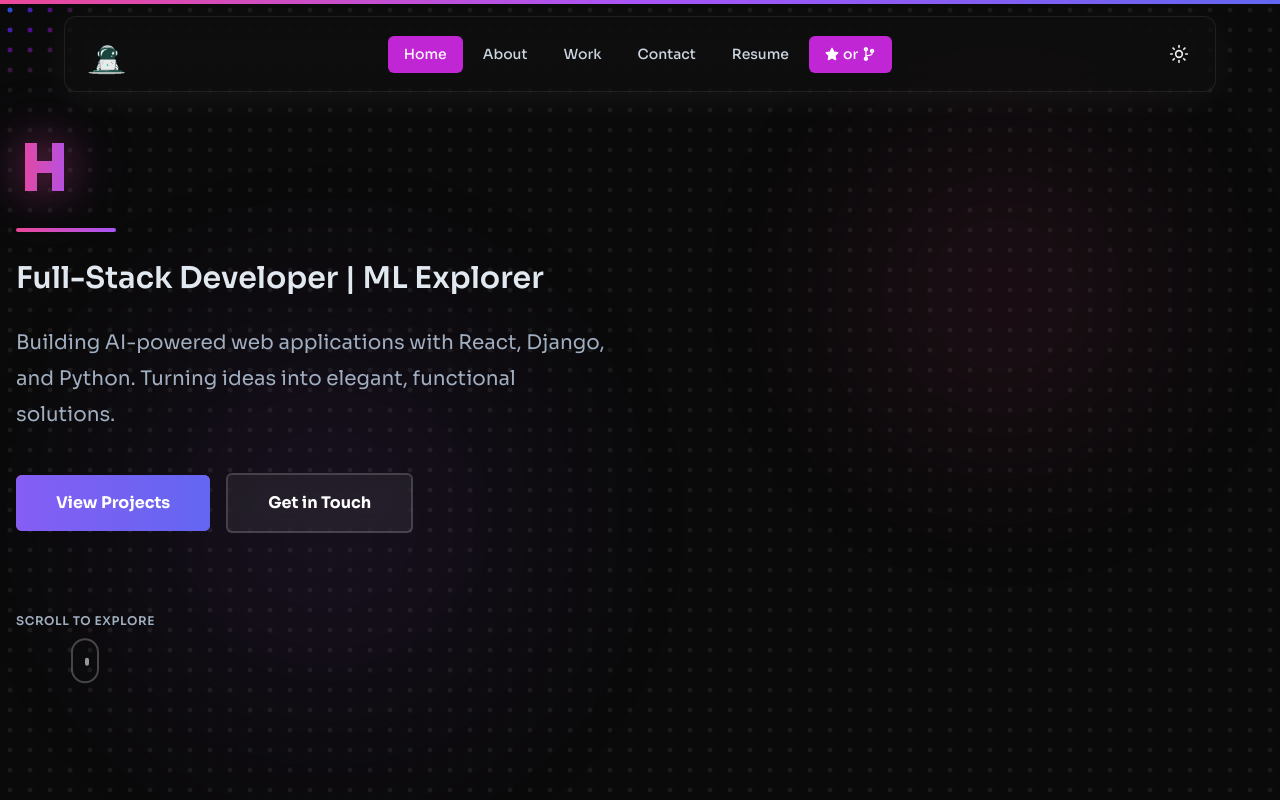
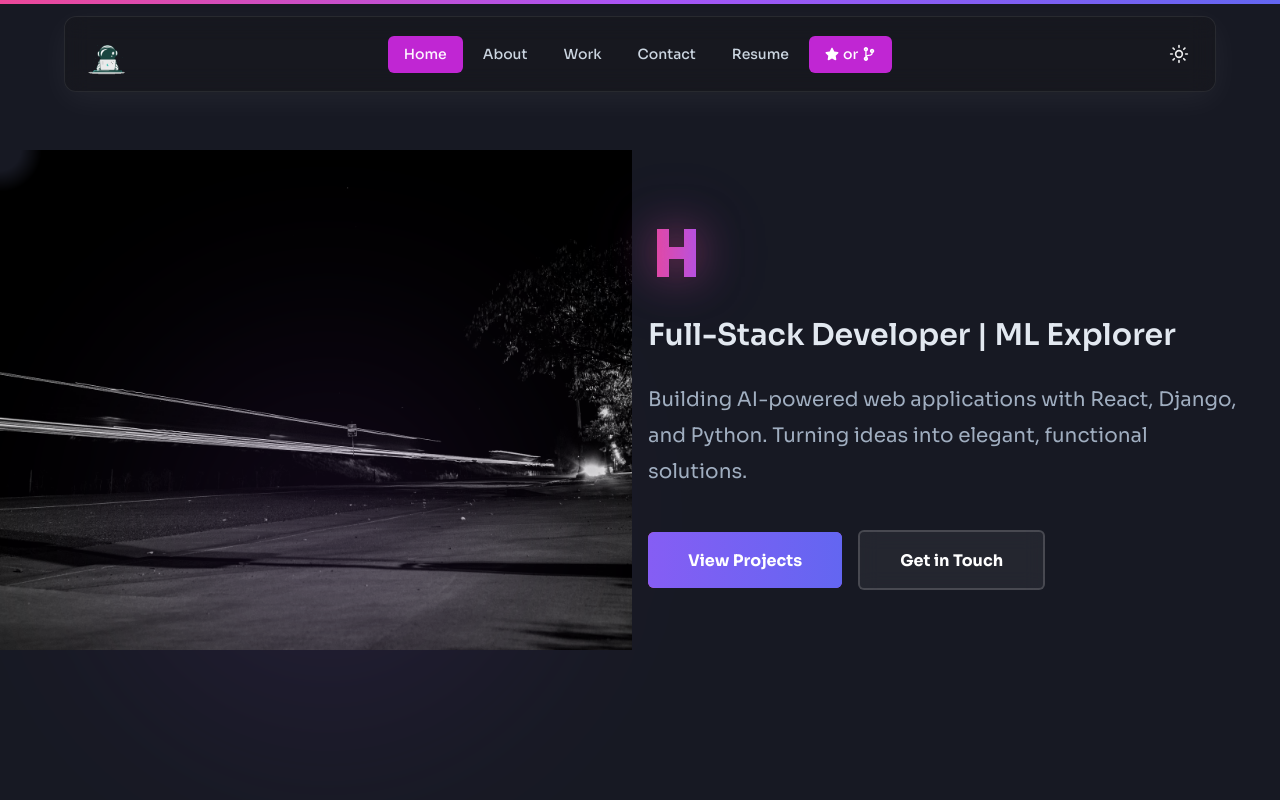
Before and after one commit to anandita-3217/anandita-dakshayani, a React (Vite) app: page / in a window 1280 px wide. Shown: the top 800 px of the page. Built offline with nearby package versions, Linux system fonts and the light colour scheme.

Commit message:
new cursor mask component doesnt work either

```diff
--- a/src/components/Hero.jsx
+++ b/src/components/Hero.jsx
@@ -236,7 +236,6 @@
 
 // export default Hero;
 
-
 import React, { useRef } from 'react';
 import {
   Box,
@@ -253,7 +252,8 @@ import { useInView } from 'react-intersection-observer';
 import { useColorMode } from '@chakra-ui/react';
 import CursorMaskReveal from './ui/CursorMaskReveal';
 import TextType from "./ui/TextType";
-import Heroimg from "./assets/Hero.jpg";
+import HeroImg from "./assets/Hero.jpg";
+import HeroFore from "./assets/HeroFore.jpg";
 const MotionBox = motion.create(Box);
 const MotionHeading = motion.create(Heading);
 const MotionText = motion.create(Text);
@@ -302,11 +302,10 @@ function Hero() {
       display="flex"
       alignItems="center"
       overflow="hidden"
-      // bg={colorMode === 'dark' ? 'gray.900' : 'white'}
-      bg='transparent'
+      bg={colorMode === 'dark' ? 'gray.900' : 'white'}
     >
       {/* Masked Background Image with Parallax */}
-      <CursorMaskReveal
+      {/* <CursorMaskReveal
         maskSize={250}
         springConfig={{ damping: 20, stiffness: 150 }}
         revealContent={
@@ -318,17 +317,16 @@ function Hero() {
             bottom="0"
             style={{ y: imageY }}
           >
-            {/* Colorful vibrant image */}
+
             <Image
-              // src="https://images.unsplash.com/photo-jr1OUvWYuTQ?w=1920&q=80"
-              src={Heroimg}
+              src={HeroImg}
               alt="Colorful light trails background"
               w="full"
               h="120%"
               objectFit="cover"
               objectPosition="center"
             />
-            {/* Gradient overlay for revealed content */}
+
             <Box
               position="absolute"
               top="0"
@@ -340,7 +338,7 @@ function Hero() {
           </MotionBox>
         }
       >
-        {/* Base grayscale/muted image */}
+
         <MotionBox
           position="absolute"
           top="0"
@@ -360,7 +358,7 @@ function Hero() {
               ? 'grayscale(90%) brightness(0.3)'
               : 'grayscale(80%) brightness(0.9) contrast(0.8)'}
           />
-          {/* Dark overlay for readability */}
+
           <Box
             position="absolute"
             top="0"
@@ -371,7 +369,7 @@ function Hero() {
               ? 'rgba(0, 0, 0, 0.7)'
               : 'rgba(255, 255, 255, 0.85)'}
           />
-          {/* Gradient accent overlay */}
+
           <Box
             position="absolute"
             top="0"
@@ -383,10 +381,14 @@ function Hero() {
               : "linear(to-br, rgba(30, 64, 175, 0.08), rgba(124, 58, 237, 0.08), rgba(236, 72, 153, 0.1))"}
           />
         </MotionBox>
-      </CursorMaskReveal>
-
+      </CursorMaskReveal> */}
+<CursorMaskReveal
+      foreground={HeroFore}
+      background={HeroImg}
+      height="500px"
+    />
       {/* Floating particles/blobs */}
-      <MotionBox
+      {/* <MotionBox
         position="absolute"
         top="15%"
         right="8%"
@@ -405,7 +407,7 @@ function Hero() {
           repeat: Infinity,
           ease: "easeInOut"
         }}
-      />
+      /> */}
 
       <MotionBox
         position="absolute"
@@ -476,14 +478,7 @@ function Hero() {
                 </Box>
               </MotionHeading>
 
-              {/* Accent line */}
-              <MotionBox
-                w="100px"
-                h="4px"
-                bgGradient="linear(to-r, #ec4899, #a855f7)"
-                borderRadius="full"
-                variants={fadeInUp}
-              />
+
 
               {/* Subtitle */}
               <MotionText
@@ -589,59 +584,6 @@ function Hero() {
                   </MotionButton>
                 </HStack>
               </MotionBox>
-
-              {/* Scroll Indicator */}
-              <MotionBox
-                mt={12}
-                animate={{
-                  y: [0, 12, 0],
-                }}
-                transition={{
-                  duration: 2,
-                  repeat: Infinity,
-                  ease: "easeInOut"
-                }}
-              >
-                <VStack spacing={2}>
-                  <Text
-                    fontSize="xs"
-                    fontWeight="600"
-                    letterSpacing="wider"
-                    textTransform="uppercase"
-                    color={colorMode === 'dark' ? 'gray.400' : 'gray.600'}
-                  >
-                    Scroll to explore
-                  </Text>
-                  <Box
-                    w="28px"
-                    h="45px"
-                    border="2px solid"
-                    borderColor={colorMode === 'dark' ? 'whiteAlpha.400' : 'blackAlpha.400'}
-                    borderRadius="full"
-                    position="relative"
-                  >
-                    <MotionBox
-                      w="4px"
-                      h="8px"
-                      bg={colorMode === 'dark' ? 'white' : 'gray.900'}
-                      borderRadius="full"
-                      position="absolute"
-                      top="8px"
-                      left="50%"
-                      transform="translateX(-50%)"
-                      animate={{
-                        y: [0, 16, 0],
-                        opacity: [1, 0.3, 1]
-                      }}
-                      transition={{
-                        duration: 2,
-                        repeat: Infinity,
-                        ease: "easeInOut"
-                      }}
-                    />
-                  </Box>
-                </VStack>
-              </MotionBox>
             </VStack>
           </MotionBox>
         </MotionBox>
--- a/src/components/ui/CursorMaskReveal.jsx
+++ b/src/components/ui/CursorMaskReveal.jsx
@@ -1,108 +1,290 @@
-import React, { useRef, useState, useEffect } from 'react';
-import { Box } from '@chakra-ui/react';
-import { motion, useMotionValue, useSpring, useTransform } from 'framer-motion';
+// import React, { useRef, useState, useEffect } from 'react';
+// import { Box } from '@chakra-ui/react';
+// import { motion, useMotionValue, useSpring, useTransform } from 'framer-motion';
 
-const CursorMaskReveal = ({
-  children,
-  revealContent,
-  maskSize = 200,
-  springConfig = { damping: 25, stiffness: 200 }
-}) => {
-  const containerRef = useRef(null);
-  const [isHovered, setIsHovered] = useState(false);
+// const CursorMaskReveal = ({
+//   children,
+//   revealContent,
+//   maskSize = 200,
+//   springConfig = { damping: 25, stiffness: 200 }
+// }) => {
+//   const containerRef = useRef(null);
+//   const [isHovered, setIsHovered] = useState(false);
 
-  const mouseX = useMotionValue(0);
-  const mouseY = useMotionValue(0);
+//   const mouseX = useMotionValue(0);
+//   const mouseY = useMotionValue(0);
 
-  const smoothX = useSpring(mouseX, springConfig);
-  const smoothY = useSpring(mouseY, springConfig);
+//   const smoothX = useSpring(mouseX, springConfig);
+//   const smoothY = useSpring(mouseY, springConfig);
 
-  useEffect(() => {
-    const handleMouseMove = (e) => {
-      if (!containerRef.current) return;
+//   useEffect(() => {
+//     const handleMouseMove = (e) => {
+//       if (!containerRef.current) return;
 
-      const rect = containerRef.current.getBoundingClientRect();
-      mouseX.set(e.clientX - rect.left);
-      mouseY.set(e.clientY - rect.top);
-    };
+//       const rect = containerRef.current.getBoundingClientRect();
+//       mouseX.set(e.clientX - rect.left);
+//       mouseY.set(e.clientY - rect.top);
+//     };
 
-    const container = containerRef.current;
-    if (container) {
-      container.addEventListener('mousemove', handleMouseMove);
-      return () => container.removeEventListener('mousemove', handleMouseMove);
-    }
-  }, [mouseX, mouseY]);
+//     const container = containerRef.current;
+//     if (container) {
+//       container.addEventListener('mousemove', handleMouseMove);
+//       return () => container.removeEventListener('mousemove', handleMouseMove);
+//     }
+//   }, [mouseX, mouseY]);
+
+//   return (
+//     <Box
+//       ref={containerRef}
+//       position="relative"
+//       onMouseEnter={() => setIsHovered(true)}
+//       onMouseLeave={() => setIsHovered(false)}
+//       overflow="hidden"
+//       cursor="none"
+//     >
+//       {/* Base content */}
+//       <Box position="relative" zIndex={1}>
+//         {children}
+//       </Box>
+
+//       {/* Revealed content with mask */}
+//       <motion.div
+//         style={{
+//           position: 'absolute',
+//           top: 0,
+//           left: 0,
+//           right: 0,
+//           bottom: 0,
+//           zIndex: 2,
+//           pointerEvents: 'none',
+//           opacity: isHovered ? 1 : 0,
+//         }}
+//         animate={{
+//           opacity: isHovered ? 1 : 0,
+//         }}
+//         transition={{ duration: 0.3 }}
+//       >
+//         <motion.div
+//           style={{
+//             position: 'absolute',
+//             width: '100%',
+//             height: '100%',
+//             WebkitMaskImage: useTransform(
+//               [smoothX, smoothY],
+//               ([x, y]) => `radial-gradient(circle ${maskSize}px at ${x}px ${y}px, black, transparent)`
+//             ),
+//             maskImage: useTransform(
+//               [smoothX, smoothY],
+//               ([x, y]) => `radial-gradient(circle ${maskSize}px at ${x}px ${y}px, black, transparent)`
+//             ),
+//           }}
+//         >
+//           {revealContent}
+//         </motion.div>
+//       </motion.div>
+
+//       {/* Custom cursor */}
+//       {isHovered && (
+//         <motion.div
+//           style={{
+//             position: 'absolute',
+//             width: maskSize * 2,
+//             height: maskSize * 2,
+//             border: '2px solid rgba(236, 72, 153, 0.5)',
+//             borderRadius: '50%',
+//             pointerEvents: 'none',
+//             zIndex: 3,
+//             x: smoothX,
+//             y: smoothY,
+//             translateX: '-50%',
+//             translateY: '-50%',
+//           }}
+//         />
+//       )}
+//     </Box>
+//   );
+// };
+
+// export default CursorMaskReveal;
+// import React, { useRef, useState, useEffect } from 'react';
+// import { Box } from '@chakra-ui/react';
+// import { motion, useMotionValue, useSpring } from 'framer-motion';
+
+// const CursorMaskReveal = ({
+//   children,
+//   revealContent,
+//   maskSize = 200,
+//   springConfig = { damping: 25, stiffness: 200 }
+// }) => {
+//   const containerRef = useRef(null);
+//   const [isHovered, setIsHovered] = useState(false);
+//   const [dimensions, setDimensions] = useState({ width: 0, height: 0 });
+
+//   const mouseX = useMotionValue(0);
+//   const mouseY = useMotionValue(0);
+
+//   const smoothX = useSpring(mouseX, springConfig);
+//   const smoothY = useSpring(mouseY, springConfig);
+
+//   useEffect(() => {
+//     const updateDimensions = () => {
+//       if (containerRef.current) {
+//         const rect = containerRef.current.getBoundingClientRect();
+//         setDimensions({ width: rect.width, height: rect.height });
+//       }
+//     };
+
+//     updateDimensions();
+//     window.addEventListener('resize', updateDimensions);
+//     return () => window.removeEventListener('resize', updateDimensions);
+//   }, []);
+
+//   useEffect(() => {
+//     const handleMouseMove = (e) => {
+//       if (!containerRef.current) return;
+
+//       const rect = containerRef.current.getBoundingClientRect();
+//       const x = e.clientX - rect.left;
+//       const y = e.clientY - rect.top;
+
+//       mouseX.set(x);
+//       mouseY.set(y);
+//     };
+
+//     const container = containerRef.current;
+//     if (container) {
+//       container.addEventListener('mousemove', handleMouseMove);
+//       return () => container.removeEventListener('mousemove', handleMouseMove);
+//     }
+//   }, [mouseX, mouseY]);
+
+//   const [currentX, setCurrentX] = useState(0);
+//   const [currentY, setCurrentY] = useState(0);
+
+//   useEffect(() => {
+//     const unsubX = smoothX.on('change', (v) => setCurrentX(v));
+//     const unsubY = smoothY.on('change', (v) => setCurrentY(v));
+
+//     return () => {
+//       unsubX();
+//       unsubY();
+//     };
+//   }, [smoothX, smoothY]);
+
+//   return (
+//     <Box
+//       ref={containerRef}
+//       position="relative"
+//       onMouseEnter={() => setIsHovered(true)}
+//       onMouseLeave={() => setIsHovered(false)}
+//       overflow="hidden"
+//       w="full"
+//       h="full"
+//     >
+//       {/* Base content */}
+//       <Box position="relative" zIndex={1} w="full" h="full">
+//         {children}
+//       </Box>
+
+//       {/* Revealed content with mask */}
+//       <Box
+//         position="absolute"
+//         top="0"
+//         left="0"
+//         right="0"
+//         bottom="0"
+//         zIndex={2}
+//         pointerEvents="none"
+//         opacity={isHovered ? 1 : 0}
+//         transition="opacity 0.3s ease"
+//         style={{
+//           maskImage: `radial-gradient(circle ${maskSize}px at ${currentX}px ${currentY}px, black, transparent)`,
+//           WebkitMaskImage: `radial-gradient(circle ${maskSize}px at ${currentX}px ${currentY}px, black, transparent)`,
+//         }}
+//       >
+//         {revealContent}
+//       </Box>
+
+//       {/* Custom cursor ring */}
+//       {isHovered && (
+//         <Box
+//           position="absolute"
+//           w={`${maskSize * 2}px`}
+//           h={`${maskSize * 2}px`}
+//           border="2px solid"
+//           borderColor="rgba(236, 72, 153, 0.6)"
+//           borderRadius="full"
+//           pointerEvents="none"
+//           zIndex={3}
+//           left={`${currentX}px`}
+//           top={`${currentY}px`}
+//           transform="translate(-50%, -50%)"
+//           transition="none"
+//           boxShadow="0 0 20px rgba(236, 72, 153, 0.3), inset 0 0 20px rgba(236, 72, 153, 0.2)"
+//         />
+//       )}
+//     </Box>
+//   );
+// };
+
+// export default CursorMaskReveal;
+"use client";
+
+import React, { useState } from "react";
+import { motion, useMotionValue, useMotionTemplate } from "framer-motion";
+
+export default function CursorMaskReveal({
+  foreground,
+  background,
+  width = "100%",
+  height = "100%",
+}) {
+  const maskX = useMotionValue(0);
+  const maskY = useMotionValue(0);
+  const maskSize = useMotionValue(80);
+
+  // Create radial mask CSS
+  const maskImage = useMotionTemplate`
+    radial-gradient(
+      70px
+      at ${maskX}px ${maskY}px,
+      transparent 30%,
+      black 60%
+    )
+  `;
 
   return (
-    <Box
-      ref={containerRef}
-      position="relative"
-      onMouseEnter={() => setIsHovered(true)}
-      onMouseLeave={() => setIsHovered(false)}
-      overflow="hidden"
-      cursor="none"
+    <motion.div
+      style={{
+        position: "relative",
+        width,
+        height,
+        backgroundImage: `url(${background})`,
+        backgroundSize: "cover",
+        WebkitMaskImage: maskImage,
+        maskImage,
+      }}
+      onMouseMove={(e) => {
+        const rect = e.currentTarget.getBoundingClientRect();
+        const x = e.clientX - rect.left;
+        const y = e.clientY - rect.top;
+        maskX.set(x);
+        maskY.set(y);
+      }}
+      onMouseEnter={() => maskSize.set(150)}
+      onMouseLeave={() => maskSize.set(80)}
     >
-      {/* Base content */}
-      <Box position="relative" zIndex={1}>
-        {children}
-      </Box>
-
-      {/* Revealed content with mask */}
-      <motion.div
+      <img
+        src={foreground}
+        alt="Foreground"
         style={{
-          position: 'absolute',
-          top: 0,
-          left: 0,
-          right: 0,
-          bottom: 0,
-          zIndex: 2,
-          pointerEvents: 'none',
-          opacity: isHovered ? 1 : 0,
+          position: "absolute",
+          width: "100%",
+          height: "100%",
+          objectFit: "cover",
+          pointerEvents: "none",
         }}
-        animate={{
-          opacity: isHovered ? 1 : 0,
-        }}
-        transition={{ duration: 0.3 }}
-      >
-        <motion.div
-          style={{
-            position: 'absolute',
-            width: '100%',
-            height: '100%',
-            WebkitMaskImage: useTransform(
-              [smoothX, smoothY],
-              ([x, y]) => `radial-gradient(circle ${maskSize}px at ${x}px ${y}px, black, transparent)`
-            ),
-            maskImage: useTransform(
-              [smoothX, smoothY],
-              ([x, y]) => `radial-gradient(circle ${maskSize}px at ${x}px ${y}px, black, transparent)`
-            ),
-          }}
-        >
-          {revealContent}
-        </motion.div>
-      </motion.div>
-
-      {/* Custom cursor */}
-      {isHovered && (
-        <motion.div
-          style={{
-            position: 'absolute',
-            width: maskSize * 2,
-            height: maskSize * 2,
-            border: '2px solid rgba(236, 72, 153, 0.5)',
-            borderRadius: '50%',
-            pointerEvents: 'none',
-            zIndex: 3,
-            x: smoothX,
-            y: smoothY,
-            translateX: '-50%',
-            translateY: '-50%',
-          }}
-        />
-      )}
-    </Box>
+      />
+    </motion.div>
   );
-};
-
-export default CursorMaskReveal;
+}
```
Also changed, not shown: src/components/assets/HeroFore.jpg (added).
